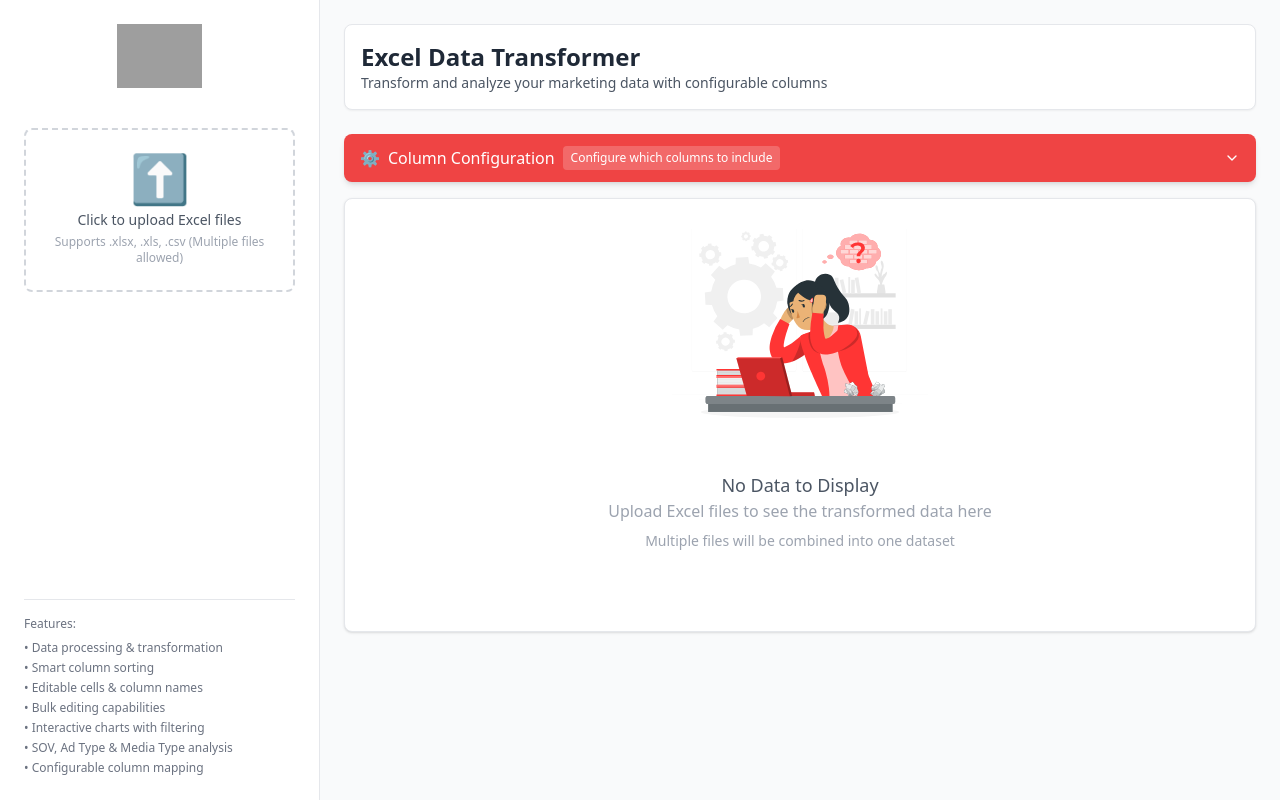
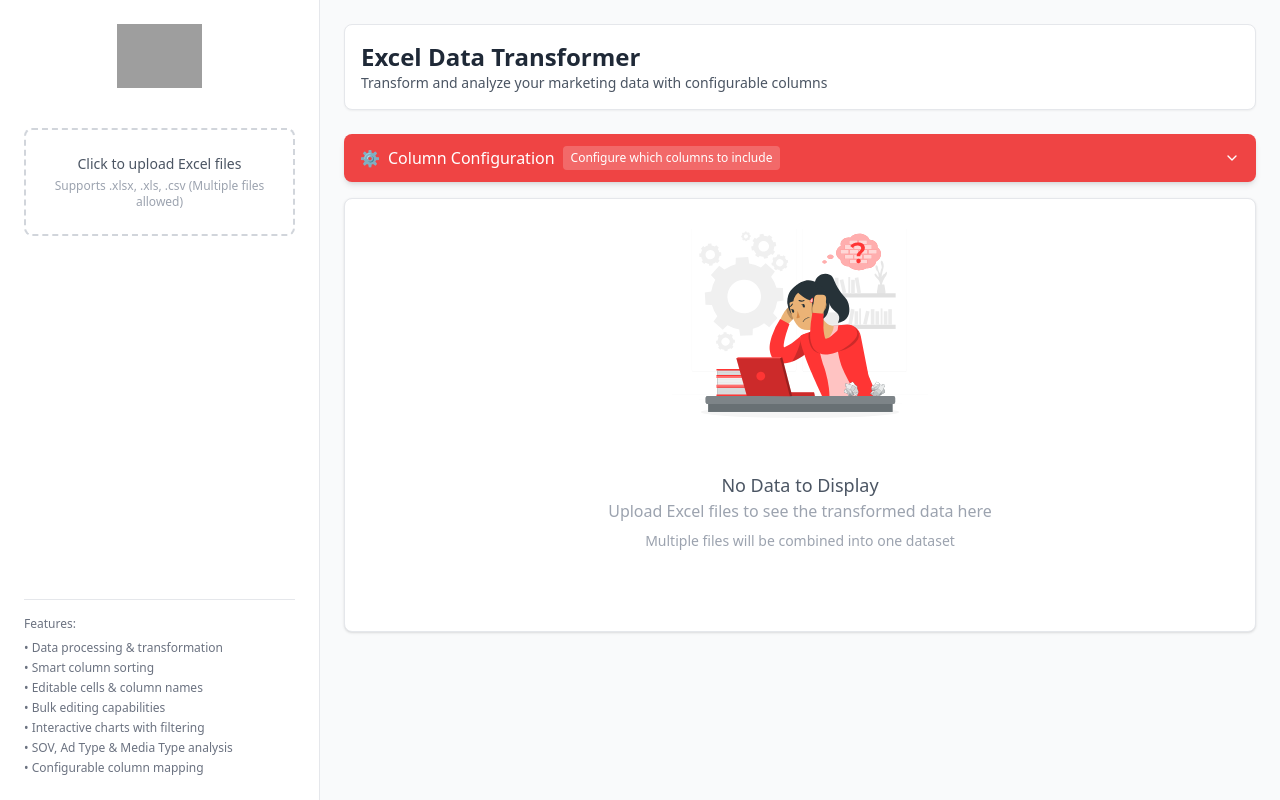
Before and after one commit to demiralnd/data-transformer-tool, a React (Vite) app: page / in a window 1280 px wide. Built offline with nearby package versions, Linux system fonts and the light colour scheme; grey boxes are pictures that could not be loaded.

Commit message:
Update ExcelDataTransformer.tsx

```diff
--- a/src/ExcelDataTransformer.tsx
+++ b/src/ExcelDataTransformer.tsx
@@ -1106,7 +1106,6 @@ const ExcelDataTransformer = () => {
                         multiple
                     />
                     <label htmlFor="file-upload" className="cursor-pointer">
-                        <div className="text-5xl mb-2 text-gray-400">⬆</div>
                         <p className="text-sm text-gray-600">
                             {isProcessing ? 'Processing...' : 'Click to upload Excel files'}
                         </p>
```
